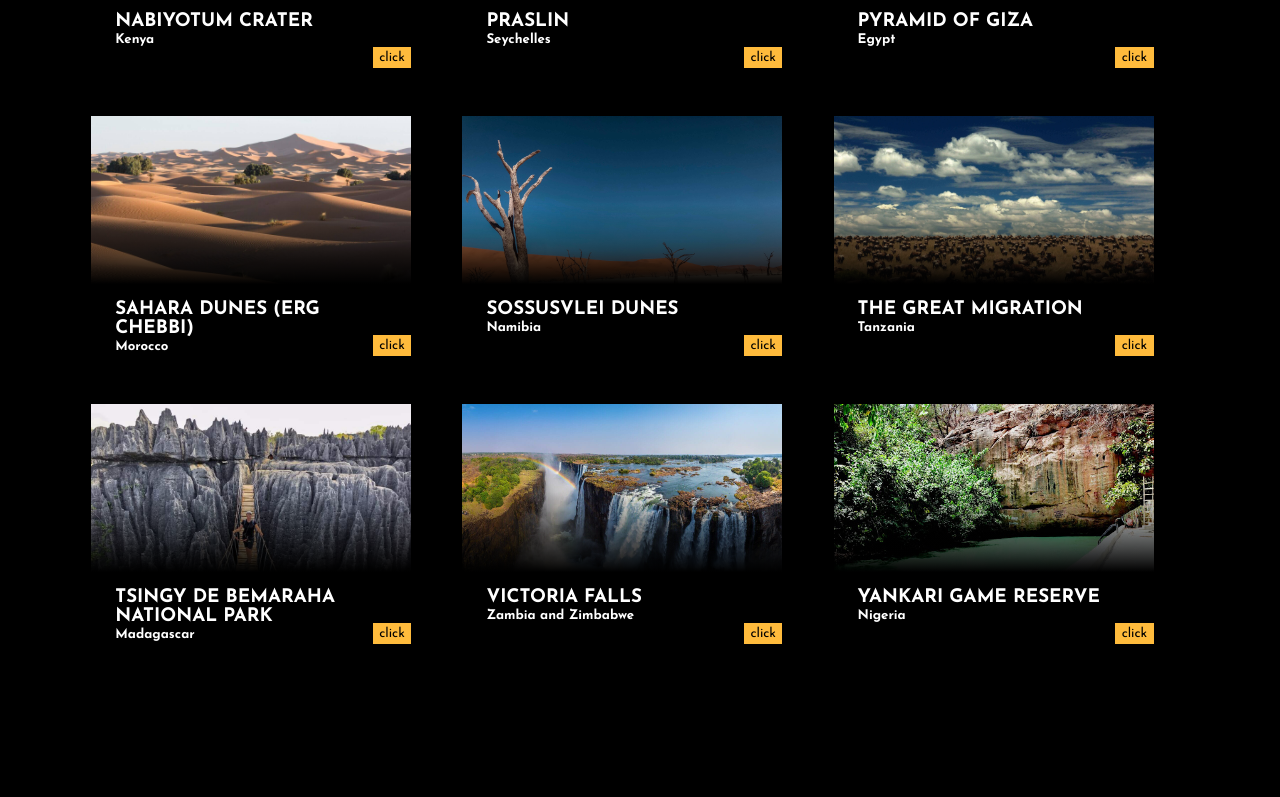
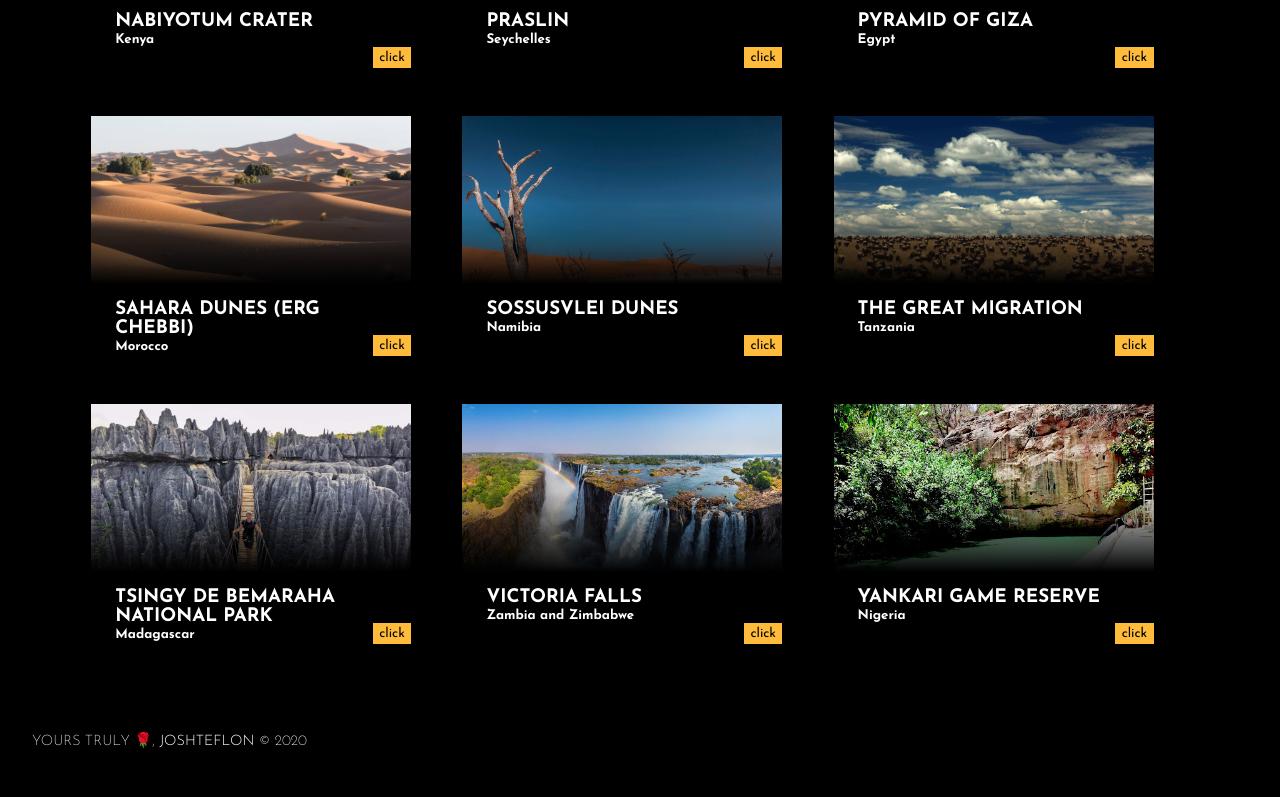
Before and after one commit to JoshTeflon/afrigallery, a website: page src/index.html in a window 1280 px wide. Shown: the part 1401-2198 px from the top of the page. Before the commit the page ends 2069 px from the top, so only its background shows below. Drawn offline with nearby package versions, Linux system fonts and the light colour scheme; a script that the page names is missing; files whose address does not match are found by name.

Commit message:
Update index.html

```diff
--- a/src/index.html
+++ b/src/index.html
@@ -210,9 +210,9 @@
 			</section>
 		</main>
 
-<!-- 		<footer class="skewElem">
+		<footer class="skewElem">
 			<span>Yours truly &#127801, <a href="https://joshteflon.github.io/portfolio/" target="_blank" rel="noopener noreferrer">JoshTeflon</a> &copy; 2020</span>
-		</footer> -->
+		</footer>
 	</div>
 
 	<script src="https://cdnjs.cloudflare.com/ajax/libs/gsap/3.5.1/gsap.min.js"></script>
```
